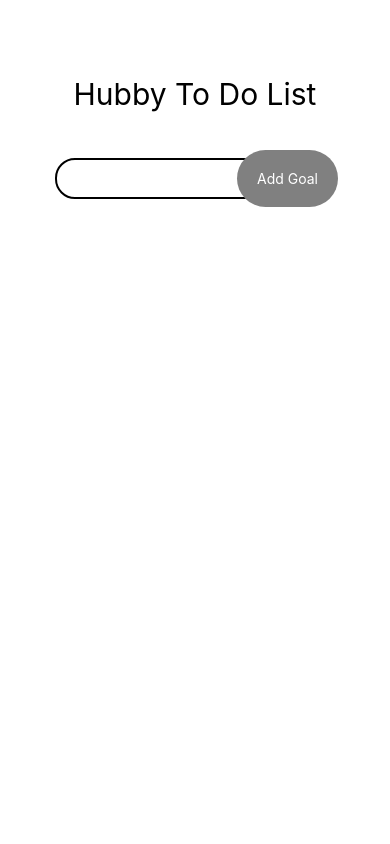
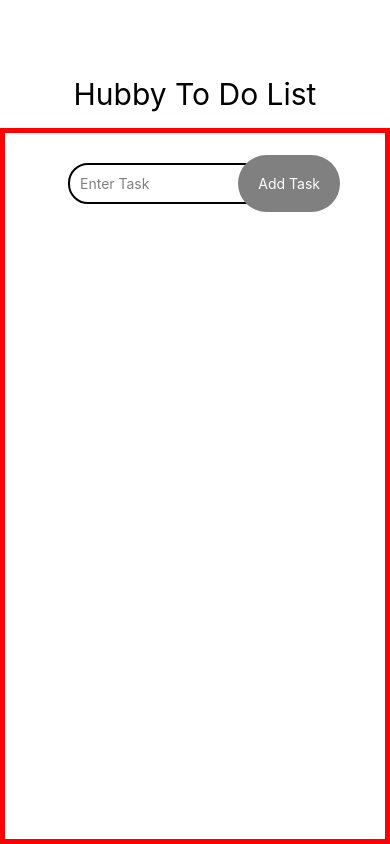
Before and after one commit to dukeromkey/hubby-to-do, a React Native app: screen / in a window 390 px wide. Built offline with nearby package versions, Linux system fonts and the light colour scheme.

Commit message:
padding and aesthetic to input task button

```diff
--- a/App.js
+++ b/App.js
@@ -1,6 +1,6 @@
 import { StatusBar } from "expo-status-bar";
 import { StyleSheet, Text, TextInput, View, Pressable } from "react-native";
-import AddGoal from "./components/AddGoal";
+import AddTask from "./components/AddTask";
 
 export default function App() {
   return (
@@ -8,10 +8,12 @@ export default function App() {
       <StatusBar style="auto" />
       <View style={styles.container}>
         <Text style={styles.title}>Hubby To Do List</Text>
-        {/* ADD GOAL INPUT */}
-        <View style={styles.addGoalContainer}>
-          <AddGoal />
+        {/* ADD TASK INPUT */}
+        <View style={styles.addTaskContainer}>
+          <AddTask />
         </View>
+        {/* TASK LIST DISPLAY */}
+        <View></View>
       </View>
     </>
   );
@@ -29,7 +31,7 @@ const styles = StyleSheet.create({
     padding: 16,
   },
 
-  addGoalContainer: {
+  addTaskContainer: {
     flex: 1,
     flexDirection: "row",
     alignItems: "flex-start",
@@ -37,6 +39,8 @@ const styles = StyleSheet.create({
     padding: 20,
     paddingTop: 30,
     width: "100%",
+    borderWidth: 5,
+    borderColor: "red",
     backgroundColor: "white",
     color: "white",
   },
--- a/components/AddGoal.js
+++ b/components/AddTask.js
@@ -1,33 +1,35 @@
 import { StyleSheet, View, Text, TextInput, Pressable } from "react-native";
 
-function AddGoal() {
+function AddTask() {
   return (
-    <View style={styles.goalInput}>
-      <TextInput placeholder="Add Goal" placeholderTextColor="white" />
-      <View style={styles.addGoalButton}>
+    <View style={styles.taskInput}>
+      <TextInput placeholder="Enter Task" placeholderTextColor="grey" />
+      <View style={styles.addTaskButton}>
         <Pressable>
-          <Text style={styles.buttonText}>Add Goal</Text>
+          <Text style={styles.buttonText}>Add Task</Text>
         </Pressable>
       </View>
     </View>
   );
 }
 
-export default AddGoal;
+export default AddTask;
 
 const styles = StyleSheet.create({
-  goalInput: {
+  taskInput: {
     position: "relative",
     padding: 10,
-    width: "80%",
+    paddingRight: 35,
+    marginRight: 50,
+    width: "60%",
     color: "white",
     borderWidth: 2,
     borderColor: "black",
     borderRadius: 20,
   },
-  addGoalButton: {
+  addTaskButton: {
     position: "absolute",
-    right: -5,
+    right: -70,
     top: -10,
     backgroundColor: "grey",
     padding: 20,
```
